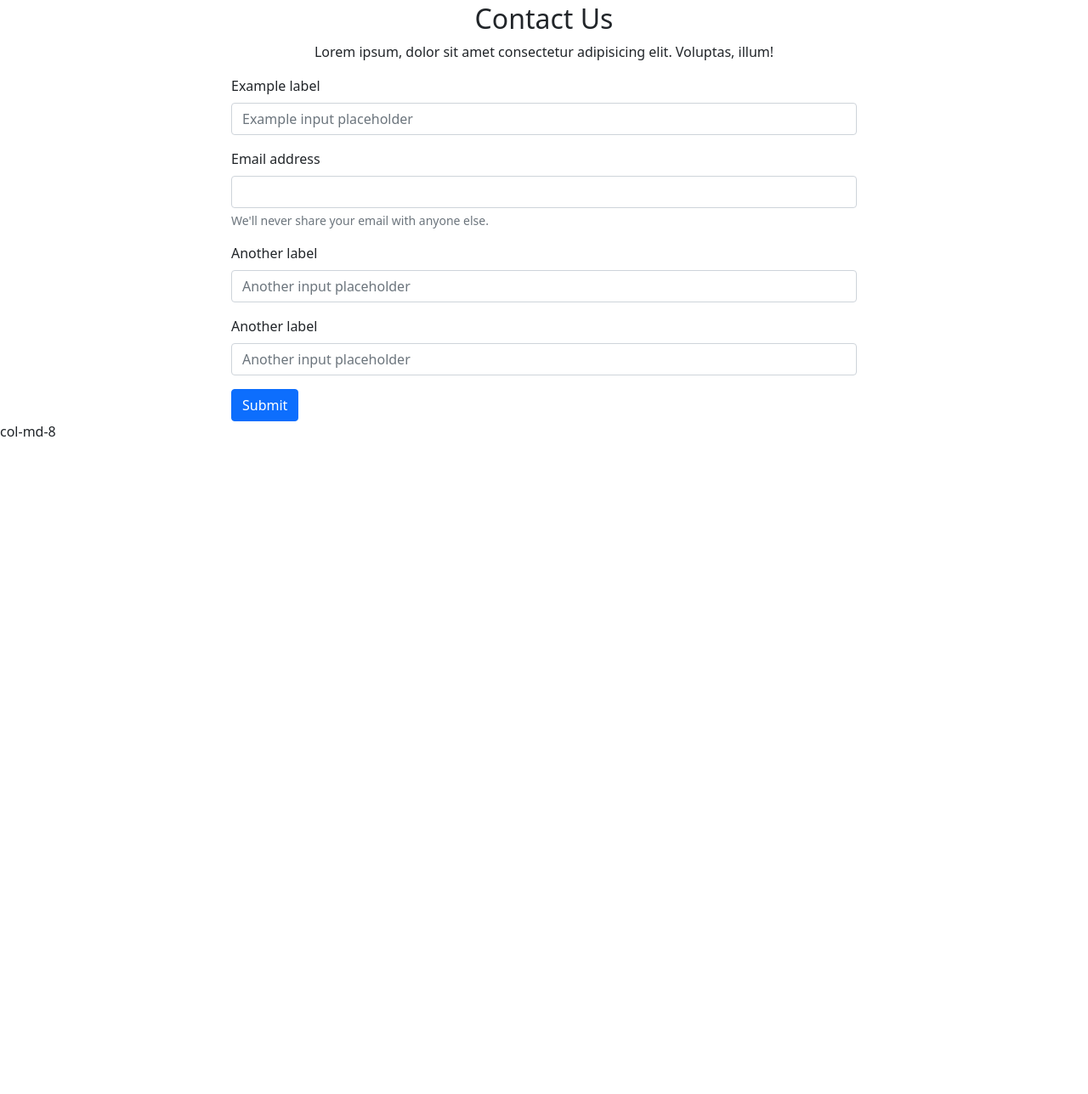
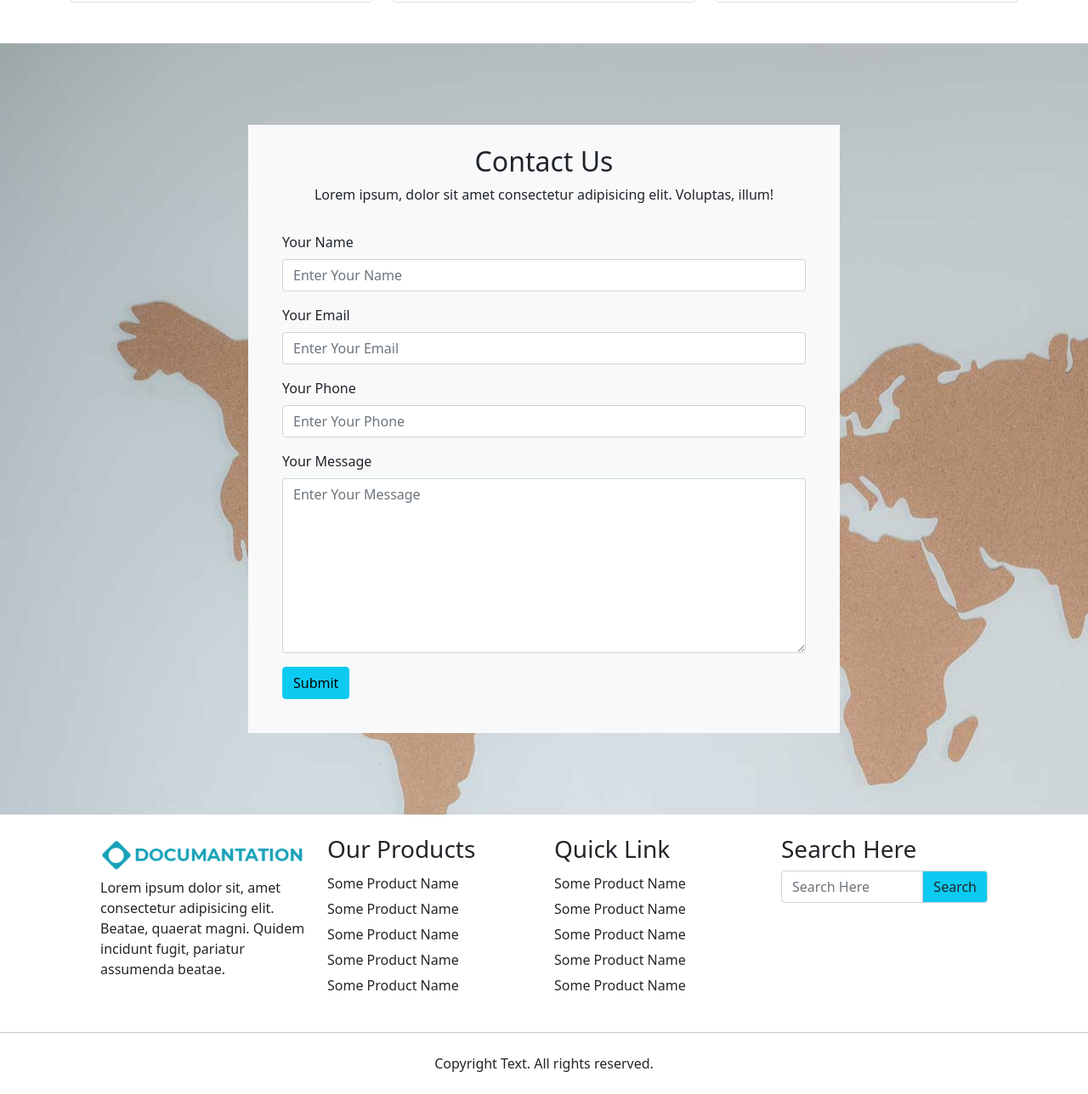
Before and after one commit to Mr-Vaibhav-Shukla/food-website, a plain HTML site: page index.html in a window 1280 px wide. Shown: the part 1479-2767 px from the top of the page at 85% size. Before the commit the page ends 1999 px from the top, so only its background shows below. Drawn offline with Linux system fonts and the light colour scheme.

Commit message:
final commit

```diff
--- a/index.html
+++ b/index.html
@@ -10,7 +10,7 @@
     <title>Document</title>
 </head>
 
-<body>
+<body data-bs-spy="scroll" data-bs-target="#mainMenu">
     <header>
 
         <!-- navbar -->
@@ -19,9 +19,9 @@
                 <a class="navbar-brand"><img src="img/logo.png" alt="" width="250"></a>
                 <div id="mainMenu">
                     <ul class="navbar-nav me-auto mb-2 mb-lg-0">
-                        <li><a class="nav-link active" href="">Home</a></li>
-                        <li><a class="nav-link" href="">About</a></li>
-                        <li><a class="nav-link" href="">Work</a></li>
+                        <li><a class="nav-link active" href="#carouselExampleFade">Home</a></li>
+                        <li><a class="nav-link" href="#about-us">About</a></li>
+                        <li><a class="nav-link" href="#work-area">Work</a></li>
                         <li class="nav-item dropdown">
                             <a class="nav-link dropdown-toggle" href="#" id="navbarDropdown" role="button"
                                 data-bs-toggle="dropdown" aria-expanded="false">
@@ -37,7 +37,7 @@
                             </ul>
                         </li>
                         <li><a class="nav-link" href="">Services</a></li>
-                        <li><a class="nav-link" href="">Contact Us</a></li>
+                        <li><a class="nav-link" href="#contactus">Contact Us</a></li>
                     </ul>
                 </div>
             </div>
@@ -97,7 +97,7 @@
         </div>
 
         <!-- work area  -->
-        <section id="work-area" class="pb-5">
+        <section id="work-area" class="pt-5 pb-5">
             <div class="container">
                 <row>
                     <div class="offset-md-2 col-md-8 text-center">
@@ -144,43 +144,84 @@
             </div>
         </section>
 
-        <section id="contactus">
-            <div class="container">
-                <div class="row">
-                    <div class="offset-md-2 col-md-8 text-center">
+        <!-- contact area -->
+        <section id="contactus" class="pt-5 pb-5" style="background-image: url('img/map.jpg'); width: 100%; height: auto;">
+            <div class="container ">
+                <div class="row p-5">
+                    <div class="offset-md-2 col-md-8 text-center bg-light p-4">
                         <h2>Contact Us</h2>
                         <p>Lorem ipsum, dolor sit amet consectetur adipisicing elit. Voluptas, illum!</p>
-                    </div>
-                </div>
-                <div class="row">
-                    <div class="offset-md-2 col-md-8">
-                        <form>
+                        <form class="p-3 text-start">
                             <div class="mb-3">
-                                <label for="formGroupExampleInput" class="form-label">Example label</label>
-                                <input type="text" class="form-control" id="formGroupExampleInput" placeholder="Example input placeholder">
+                                <label for="formGroupExampleInput" class="form-label">Your Name</label>
+                                <input type="text" class="form-control" id="formGroupExampleInput"
+                                    placeholder="Enter Your Name">
                             </div>
                             <div class="mb-3">
-                                <label for="exampleInputEmail1" class="form-label">Email address</label>
+                                <label for="exampleInputEmail1" class="form-label">Your Email</label>
                                 <input type="email" class="form-control" id="exampleInputEmail1"
-                                    aria-describedby="emailHelp">
-                                <div id="emailHelp" class="form-text">We'll never share your email with anyone else.
-                                </div>
+                                    aria-describedby="emailHelp" placeholder="Enter Your Email">
                             </div>
                             <div class="mb-3">
-                                <label for="formGroupExampleInput2" class="form-label">Another label</label>
-                                <input type="text" class="form-control" id="formGroupExampleInput2" placeholder="Another input placeholder">
+                                <label for="formGroupExampleInput2" class="form-label">Your Phone</label>
+                                <input type="text" class="form-control" id="formGroupExampleInput2"
+                                    placeholder="Enter Your Phone">
                             </div>
                             <div class="mb-3">
-                                <label for="formGroupExampleInput2" class="form-label">Another label</label>
-                                <input type="text" class="form-control" id="formGroupExampleInput2" placeholder="Another input placeholder">
+                                <label for="formGroupExampleInput2" class="form-label">Your Message</label>
+                                <textarea class="form-control" aria-label="With textarea" cols="30" rows="8"
+                                    placeholder="Enter Your Message "></textarea>
                             </div>
-                            <button type="submit" class="btn btn-primary">Submit</button>
+                            <button type="submit" class="btn btn-info">Submit</button>
                         </form>
                     </div>
                 </div>
             </div>
+        </section>
 
-            </div>col-md-8
+        <!-- footer  -->
+        <section id="footer">
+            <div class="container">
+                <div class="row m-4">
+                    <div class="col-md-3">
+                        <img style="width: 100%;" src="img/logo.png" alt="" >
+                        <p>Lorem ipsum dolor sit, amet consectetur adipisicing elit. Beatae, quaerat magni. Quidem incidunt fugit, pariatur assumenda beatae.</p>
+                    </div>
+                    <div class="col-md-3">
+                        <h3>Our Products</h3>
+                        <ul  class="list-unstyled">
+                            <li><a class="mb-2" href="">Some Product Name</a></li>
+                            <li><a class="mb-2" href="">Some Product Name</a></li>
+                            <li><a class="mb-2" href="">Some Product Name</a></li>
+                            <li><a class="mb-2" href="">Some Product Name</a></li>
+                            <li><a class="mb-2" href="">Some Product Name</a></li>
+                        </ul>
+                    </div>
+                    <div class="col-md-3">
+                        <h3>Quick Link</h3>
+                        <ul class="list-unstyled">
+                            <li><a class="mb-2" href="">Some Product Name</a></li>
+                            <li><a class="mb-2" href="">Some Product Name</a></li>
+                            <li><a class="mb-2" href="">Some Product Name</a></li>
+                            <li><a class="mb-2" href="">Some Product Name</a></li>
+                            <li><a class="mb-2" href="">Some Product Name</a></li>
+                        </ul>
+                    </div>
+                    <div class="col-md-3">
+                        <form action="">
+                            <h3>Search Here</h3>
+                            <div class="input-group mb-3">
+                                <input type="text" class="form-control" placeholder="Search Here" aria-label="Search Here" aria-describedby="basic-addon2">
+                                <span class="input-group-text bg-info" id="basic-addon2">Search</span>
+                              </div>
+                        </form>
+                    </div>
+                </div>
+            </div>
+            <hr>
+            <div class="container offset-md-2 col-md-8 text-center p-2">
+                <p>Copyright Text. All rights reserved.</p>
+            </div>
         </section>
     </main>
     <footer></footer>
--- a/style.css
+++ b/style.css
@@ -20,3 +20,12 @@ img{
     width: 100%;
     height: auto;
 }
+
+#footer ul a {
+    color: #262626;
+    text-decoration: none;
+    line-height: 30px;
+}
+#footer ul a:hover {
+    color: #17a2bb;
+}
```
Lines whose indentation alone changed are shown as unchanged.
